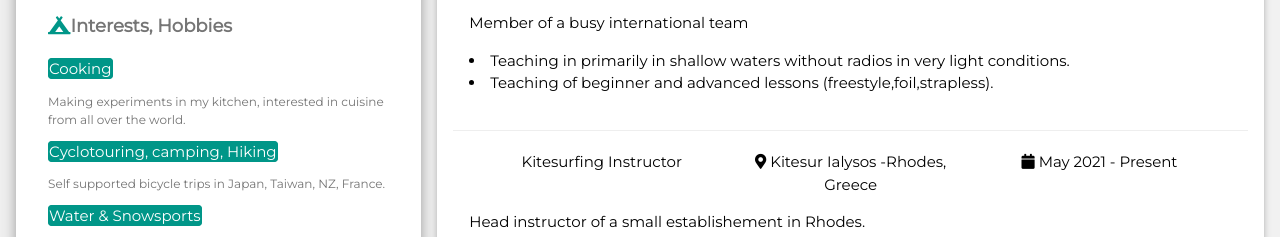
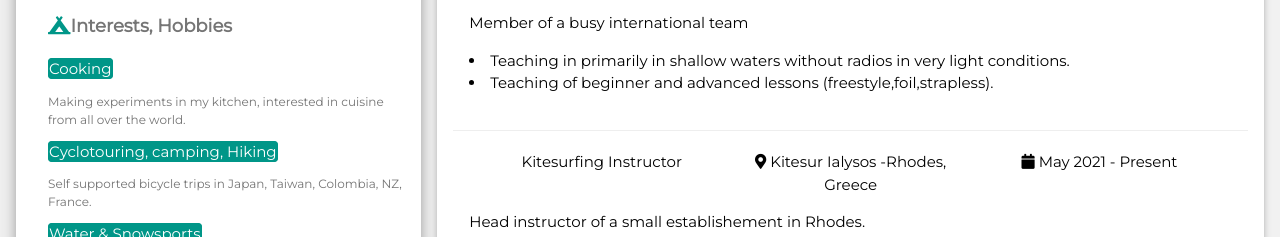
Before and after one commit to cedoinukoro/CV-Cedric-css, a plain HTML site: page index.html in a window 1280 px wide. Shown: the part 560-797 px from the top of the page. Drawn offline with nearby package versions, Linux system fonts and the light colour scheme.

Commit message:
Update index.html

```diff
--- a/index.html
+++ b/index.html
@@ -76,7 +76,7 @@ html,body,h1,h2,h3,h4,h5,h6 {font-family: "Montserrat", "Roboto", "sans-serif"}
           </div>
           <div class="">
             <span class=" w3-round w3-border w3-border-teal w3-topleft w3-teal w3-medium">Cyclotouring, camping, Hiking</span>
-            <p class="w3-small">Self supported bicycle trips in Japan, Taiwan, NZ, France. </p>
+            <p class="w3-small">Self supported bicycle trips in Japan, Taiwan, Colombia, NZ, France. </p>
           </div>
           <div class="">
             <span class=" w3-round w3-border w3-border-teal w3-topleft w3-teal w3-medium">Water & Snowsports</span>
```
